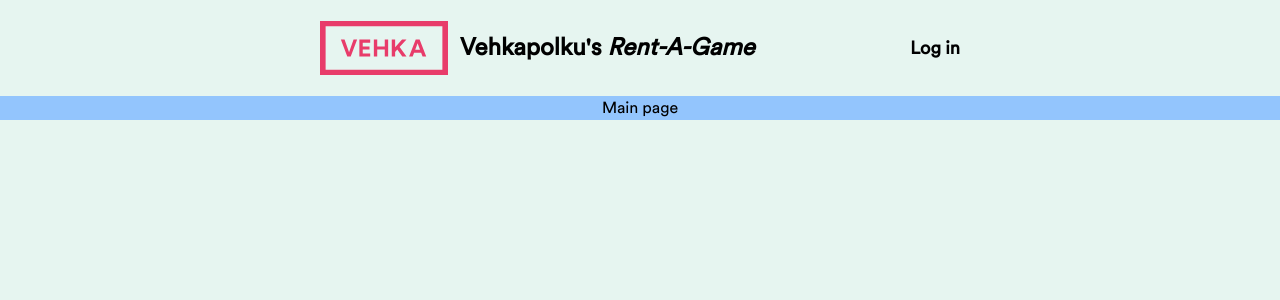
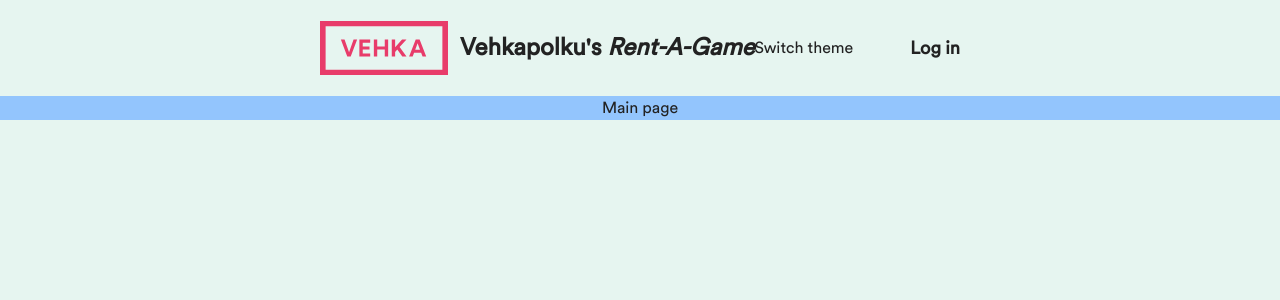
Before and after one commit to joovil/vehkavaraus, a Next.js app: page / in a window 1280 px wide. Shown: the top 300 px of the page. Built offline with nearby package versions, Linux system fonts and the light colour scheme; no server answers.

Commit message:
Created theme provider, started on dark mode

```diff
--- a/src/app/layout.tsx
+++ b/src/app/layout.tsx
@@ -1,5 +1,6 @@
 import Navbar from "@/components/Navbar/Navbar";
 import SessionProviderClient from "@/components/SessionProviderClient";
+import { ThemeProvider } from "@/components/ThemeProvider";
 import type { Metadata } from "next";
 import { getServerSession } from "next-auth";
 import localFont from "next/font/local";
@@ -56,6 +57,7 @@ export default async function RootLayout({
       <body
         className={`${circular.variable} ${geistSans.variable} ${geistMono.variable} antialiased`}
       >
+        <ThemeProvider />
         <SessionProviderClient session={session}>
           <Navbar />
           {/* <Debug /> */}
--- a/src/app/styles/globals.css
+++ b/src/app/styles/globals.css
@@ -4,7 +4,26 @@
 
 :root {
   --background: theme("colors.lightGreenV");
-  --foreground: darkGreenV;
+  --foreground: #222222;
+
+  --lightGreenV: #e6f5f0;
+  --inputGreenV: #b2d8d2;
+  --darkGreenV: #078571;
+  --offWhiteV: #fbfbfb;
+  --lightGrayV: #535353;
+  --bodyText: #222222;
+  --orangeV: #f38b11;
+  --greenDisabledV: #609c92;
+}
+
+/* .light {
+  --background: theme("colors.lightGreenV");
+  --foreground: #222222;
+} */
+
+.dark {
+  --background: #182c25;
+  --foreground: #f9fafb;
 }
 
 /* @media (prefers-color-scheme: dark) {
--- a/src/components/Navbar/Navbar.tsx
+++ b/src/components/Navbar/Navbar.tsx
@@ -2,6 +2,7 @@ import { auth } from "@/lib/utils/auth";
 import { UserClient } from "@/types";
 import Image from "next/image";
 import Link from "next/link";
+import { ThemeSwitch } from "../ThemeProvider";
 import { LogoutButton } from "./LogoutButton";
 
 export default async function Navbar() {
@@ -21,6 +22,7 @@ export default async function Navbar() {
           <span className="font-bold text-2xl">
             Vehkapolku&apos;s <span className="italic">Rent-A-Game</span>
           </span>
+          <ThemeSwitch>Switch theme</ThemeSwitch>
         </div>
       </Link>
       <div className="flex flex-col ml-auto text-right text-lg">
--- /dev/null
+++ b/src/components/ThemeProvider.tsx
@@ -0,0 +1,51 @@
+"use client";
+
+import { Fragment, useEffect, useState } from "react";
+
+// FIXME: Code ain't great
+const getTheme = () => {
+  const storedTheme = localStorage.getItem("theme");
+  if (storedTheme) return storedTheme;
+  return window.matchMedia("(prefers-color-scheme: dark)").matches
+    ? "dark"
+    : "light";
+};
+
+export const ThemeProvider = () => {
+  const theme = getTheme();
+
+  useEffect(() => {
+    document.body.classList.add(theme);
+  }, [theme]);
+
+  return <Fragment></Fragment>;
+};
+
+type ButtonAttributes = React.ButtonHTMLAttributes<HTMLButtonElement>;
+
+interface ThemeSwitchProps extends ButtonAttributes {
+  children?: React.ReactNode;
+}
+
+export const ThemeSwitch = ({ children, ...attributes }: ThemeSwitchProps) => {
+  const [theme, setTheme] = useState(getTheme());
+
+  const switchTheme = () => {
+    if (theme === "light") {
+      document.body.classList.replace("light", "dark");
+      localStorage.setItem("theme", "dark");
+      setTheme("dark");
+      return;
+    }
+
+    setTheme("light");
+    localStorage.setItem("theme", "light");
+    document.body.classList.replace("dark", "light");
+  };
+
+  return (
+    <button {...attributes} onClick={switchTheme}>
+      {children}
+    </button>
+  );
+};
--- a/src/middleware.ts
+++ b/src/middleware.ts
@@ -3,9 +3,9 @@ import { NextRequest, NextResponse } from "next/server";
 
 export const middleware = async (req: NextRequest) => {
   // Main page doesn't currently have content so users are redirected to games page
-  if (req.nextUrl.pathname === "/") {
-    return NextResponse.redirect(new URL("/games", req.url));
-  }
+  // if (req.nextUrl.pathname === "/") {
+  //   return NextResponse.redirect(new URL("/games", req.url));
+  // }
 
   const token = await getToken({ req });
 
```
